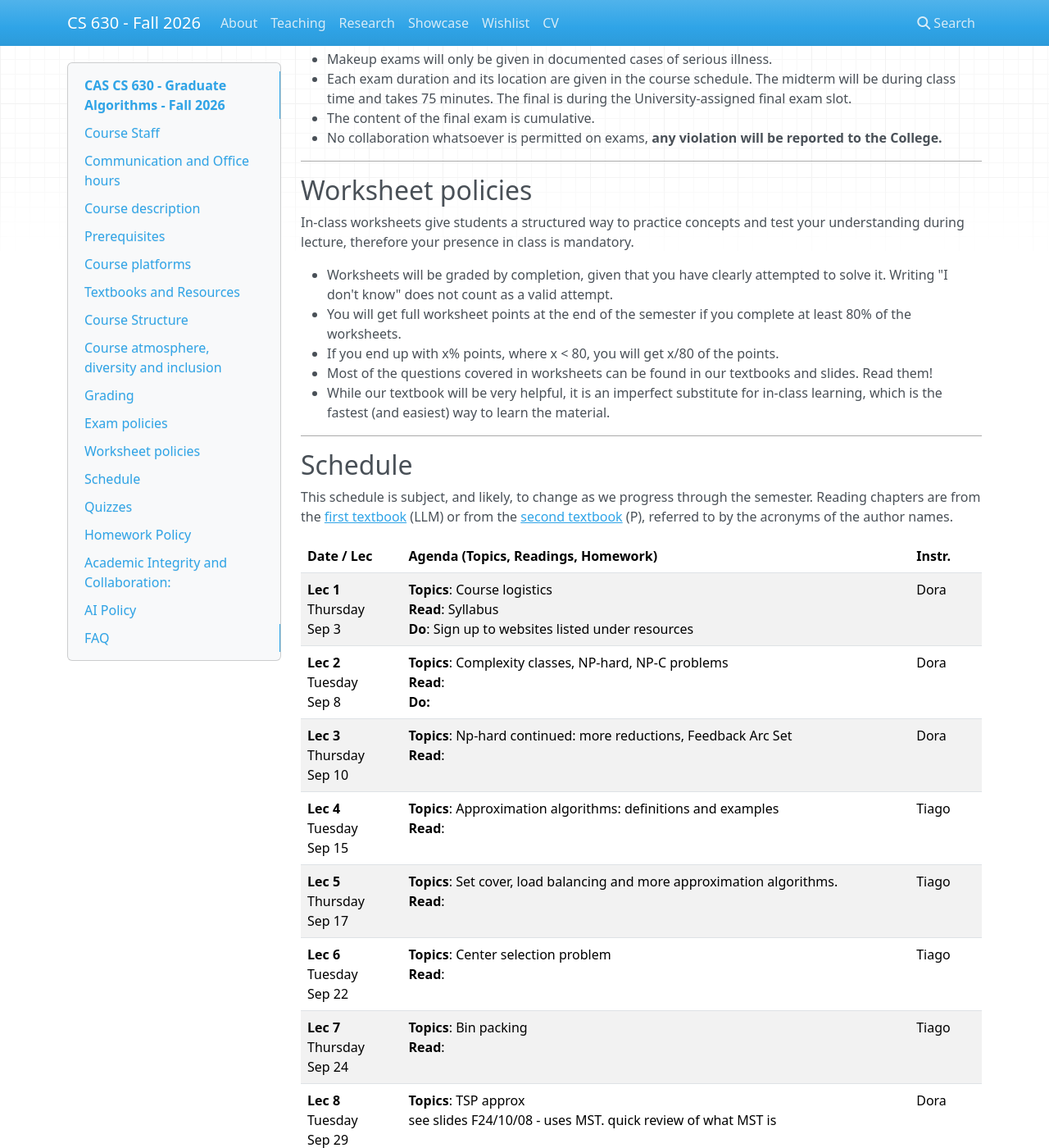
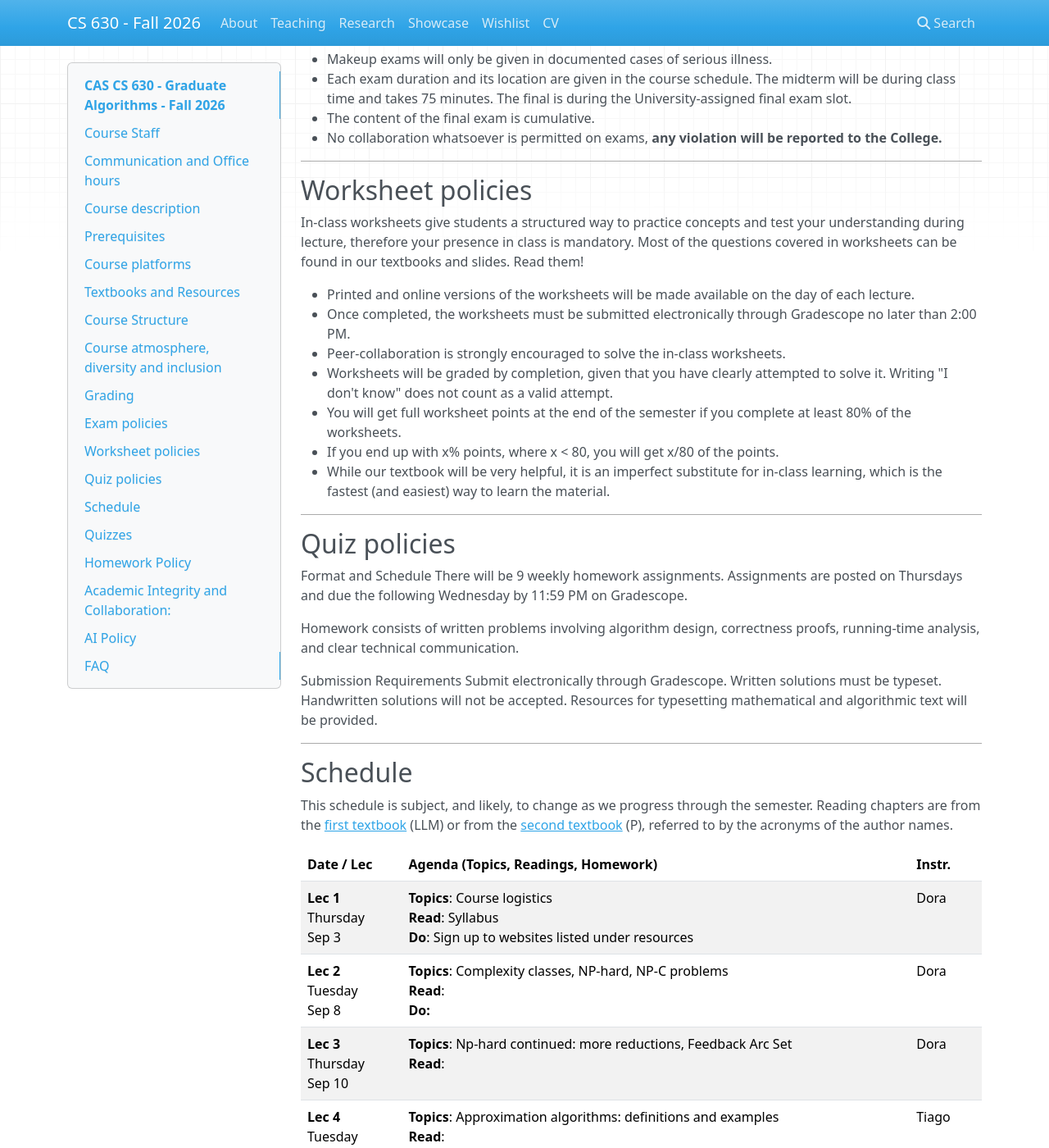
Before and after one commit to srtjanuario/2026.fall.cs630, an MkDocs documentation site: the page built from docs/index.md, in a window 1280 px wide and 1400 px high, scrolled down 4261 px. Shown: the whole window at 82% size. Built offline with MkDocs 1.6.1, drawn with Linux system fonts in a browser that asks for light colours; nearby versions of some CDN libraries.

Commit message:
Added new bullet to worksheet policies

```diff
--- a/docs/index.md
+++ b/docs/index.md
@@ -172,20 +172,35 @@ Both exams will consist of problem-solving and short questions about the materia
   * The content of the final exam is cumulative.
   * No collaboration whatsoever is permitted on exams, **any violation will be reported to the College.**
 
+---
+
+## Worksheet policies
+
+In-class worksheets give students a structured way to practice concepts and test your understanding during lecture, therefore your presence in class is mandatory. Most of the questions covered in worksheets can be found in our textbooks and slides. Read them!
+
+  * Printed and online versions of the worksheets will be made available on the day of each lecture.
+  * Once completed, the worksheets must be submitted electronically through Gradescope no later than 2:00 PM.
+  * Peer-collaboration is strongly encouraged to solve the in-class worksheets.
+  * Worksheets will be graded by completion, given that you have clearly attempted to solve it. Writing "I don't know" does not count as a valid attempt.
+  * You will get full worksheet points at the end of the semester if you complete at least 80% of the worksheets.
+  * If you end up with x% points, where x < 80, you will get x/80 of the points.
+  * While our textbook will be very helpful, it is an imperfect substitute for in-class learning, which is the fastest (and easiest) way to learn the material.
+
 
 ---
 
+## Quiz policies
 
-## Worksheet policies
+Format and Schedule
+There will be 9 weekly homework assignments. Assignments are posted on Thursdays and due the following Wednesday by 11:59 PM on Gradescope.
 
-In-class worksheets give students a structured way to practice concepts and test your understanding during lecture, therefore your presence in class is mandatory.
+Homework consists of written problems involving algorithm design, correctness proofs, running-time analysis, and clear technical communication.
 
-  * Worksheets will be graded by completion, given that you have clearly attempted to solve it. Writing "I don't know" does not count as a valid attempt.
-  * You will get full worksheet points at the end of the semester if you complete at least 80% of the worksheets.
-  * If you end up with x% points, where x < 80, you will get x/80 of the points.
-  * Most of the questions covered in worksheets can be found in our textbooks and slides. Read them!
-  * While our textbook will be very helpful, it is an imperfect substitute for in-class learning, which is the fastest (and easiest) way to learn the material.
-
+Submission Requirements
+Submit electronically through Gradescope.
+Written solutions must be typeset.
+Handwritten solutions will not be accepted.
+Resources for typesetting mathematical and algorithmic text will be provided.
 
 ---
 ## Schedule
```
